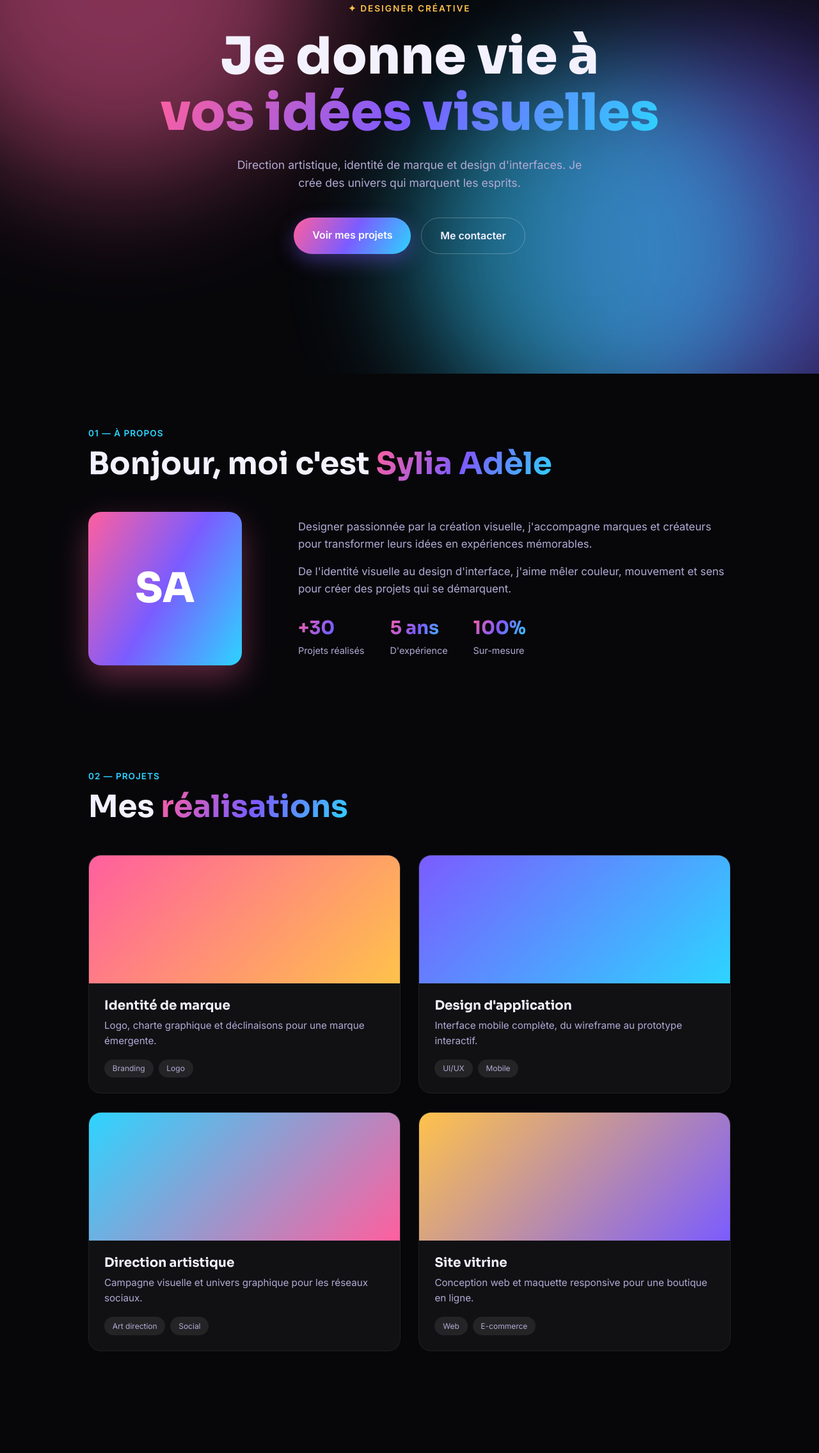
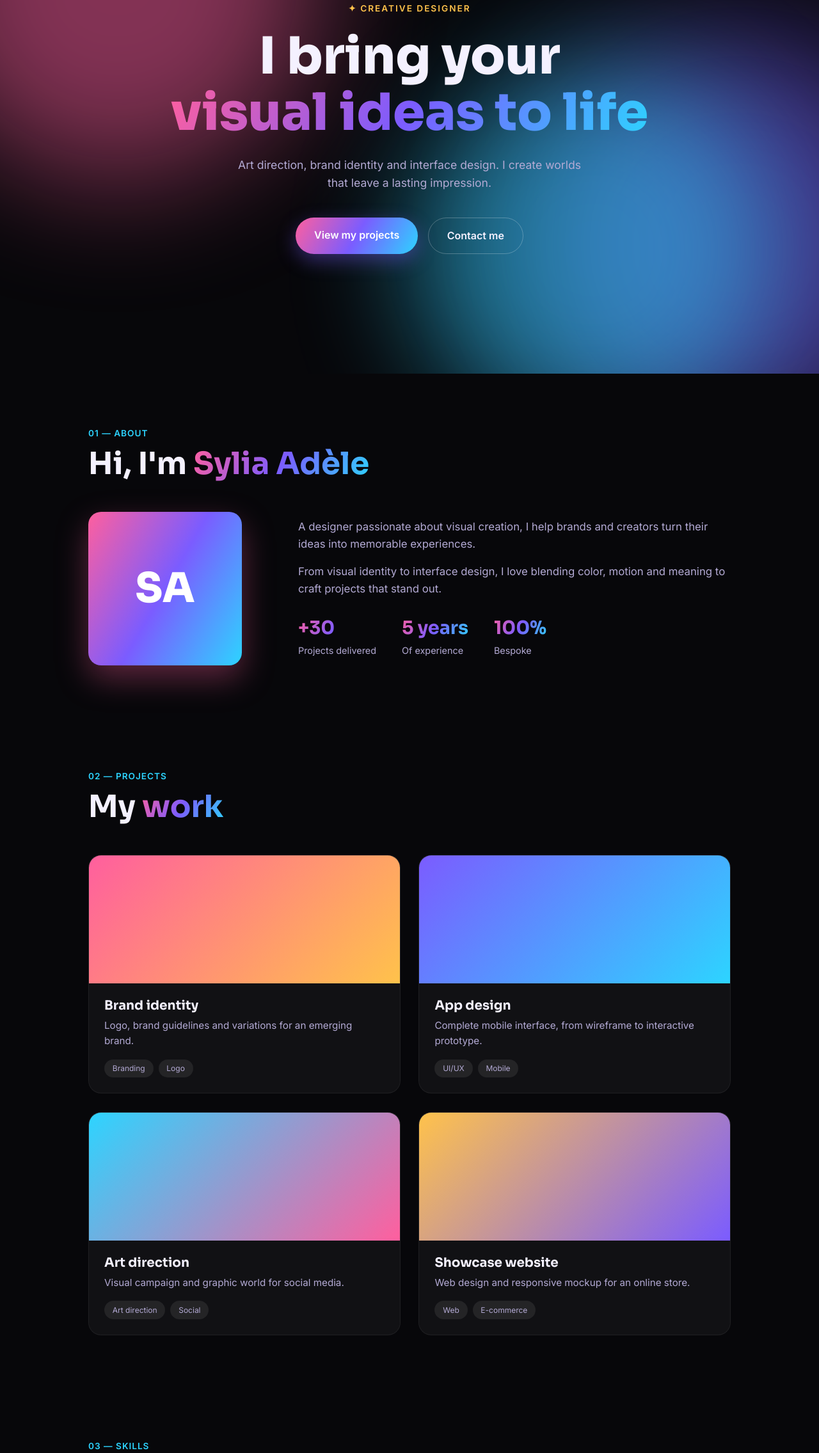
Before and after one commit to syliaadele/portfolio, a plain HTML site: page portfolio.html in a window 1280 px wide. Shown: the part 216-2487 px from the top of the page at 64% size. Drawn offline with Linux system fonts and the light colour scheme.

Commit message:
Traduction de tout le texte du site en anglais
Co-Authored-By: Claude Opus 4.8 (1M context) <noreply@anthropic.com>

```diff
--- a/portfolio.html
+++ b/portfolio.html
@@ -1,10 +1,10 @@
 <!DOCTYPE html>
-<html lang="fr">
+<html lang="en">
 <head>
   <meta charset="UTF-8" />
   <meta name="viewport" content="width=device-width, initial-scale=1.0" />
-  <title>Sylia Adèle — Designer créative</title>
-  <meta name="description" content="Portfolio de Sylia Adèle — designer créative. Projets, compétences et contact." />
+  <title>Sylia Adèle — Creative Designer</title>
+  <meta name="description" content="Portfolio of Sylia Adèle — creative designer. Projects, skills and contact." />
   <link rel="preconnect" href="https://fonts.googleapis.com" />
   <link rel="preconnect" href="https://fonts.gstatic.com" crossorigin />
   <link href="https://fonts.googleapis.com/css2?family=Sora:wght@400;600;700;800&family=Inter:wght@400;500;600&display=swap" rel="stylesheet" />
@@ -22,9 +22,9 @@
   <header class="nav" id="nav">
     <a href="#accueil" class="logo">Sylia<span>Adèle</span></a>
     <nav class="nav-links" id="navLinks">
-      <a href="#apropos">À propos</a>
-      <a href="#projets">Projets</a>
-      <a href="#competences">Compétences</a>
+      <a href="#apropos">About</a>
+      <a href="#projets">Projects</a>
+      <a href="#competences">Skills</a>
       <a href="#contact">Contact</a>
     </nav>
     <button class="burger" id="burger" aria-label="Menu">
@@ -34,36 +34,36 @@
 
   <!-- Hero -->
   <section class="hero" id="accueil">
-    <p class="hero-eyebrow">✦ Designer créative</p>
-    <h1 class="hero-title">Je donne vie à<br /><span class="gradient-text">vos idées visuelles</span></h1>
-    <p class="hero-sub">Direction artistique, identité de marque et design d'interfaces.
-      Je crée des univers qui marquent les esprits.</p>
+    <p class="hero-eyebrow">✦ Creative Designer</p>
+    <h1 class="hero-title">I bring your<br /><span class="gradient-text">visual ideas to life</span></h1>
+    <p class="hero-sub">Art direction, brand identity and interface design.
+      I create worlds that leave a lasting impression.</p>
     <div class="hero-cta">
-      <a href="#projets" class="btn btn-primary">Voir mes projets</a>
-      <a href="#contact" class="btn btn-ghost">Me contacter</a>
+      <a href="#projets" class="btn btn-primary">View my projects</a>
+      <a href="#contact" class="btn btn-ghost">Contact me</a>
     </div>
   </section>
 
   <!-- À propos -->
   <section class="section" id="apropos">
     <div class="section-head">
-      <span class="tag">01 — À propos</span>
-      <h2>Bonjour, moi c'est <span class="gradient-text">Sylia Adèle</span></h2>
+      <span class="tag">01 — About</span>
+      <h2>Hi, I'm <span class="gradient-text">Sylia Adèle</span></h2>
     </div>
     <div class="about">
       <div class="about-photo">
-        <!-- Remplace par ta photo : place-la dans le dossier et change le src -->
+        <!-- Replace with your photo: drop it in the folder and update the src -->
         <div class="photo-placeholder">SA</div>
       </div>
       <div class="about-text">
-        <p>Designer passionnée par la création visuelle, j'accompagne marques et
-          créateurs pour transformer leurs idées en expériences mémorables.</p>
-        <p>De l'identité visuelle au design d'interface, j'aime mêler couleur,
-          mouvement et sens pour créer des projets qui se démarquent.</p>
+        <p>A designer passionate about visual creation, I help brands and
+          creators turn their ideas into memorable experiences.</p>
+        <p>From visual identity to interface design, I love blending color,
+          motion and meaning to craft projects that stand out.</p>
         <div class="about-stats">
-          <div><strong>+30</strong><span>Projets réalisés</span></div>
-          <div><strong>5 ans</strong><span>D'expérience</span></div>
-          <div><strong>100%</strong><span>Sur-mesure</span></div>
+          <div><strong>+30</strong><span>Projects delivered</span></div>
+          <div><strong>5 years</strong><span>Of experience</span></div>
+          <div><strong>100%</strong><span>Bespoke</span></div>
         </div>
       </div>
     </div>
@@ -72,39 +72,39 @@
   <!-- Projets -->
   <section class="section" id="projets">
     <div class="section-head">
-      <span class="tag">02 — Projets</span>
-      <h2>Mes <span class="gradient-text">réalisations</span></h2>
+      <span class="tag">02 — Projects</span>
+      <h2>My <span class="gradient-text">work</span></h2>
     </div>
     <div class="projects">
       <article class="project">
         <div class="project-thumb thumb-a"></div>
         <div class="project-body">
-          <h3>Identité de marque</h3>
-          <p>Logo, charte graphique et déclinaisons pour une marque émergente.</p>
+          <h3>Brand identity</h3>
+          <p>Logo, brand guidelines and variations for an emerging brand.</p>
           <div class="project-tags"><span>Branding</span><span>Logo</span></div>
         </div>
       </article>
       <article class="project">
         <div class="project-thumb thumb-b"></div>
         <div class="project-body">
-          <h3>Design d'application</h3>
-          <p>Interface mobile complète, du wireframe au prototype interactif.</p>
+          <h3>App design</h3>
+          <p>Complete mobile interface, from wireframe to interactive prototype.</p>
           <div class="project-tags"><span>UI/UX</span><span>Mobile</span></div>
         </div>
       </article>
       <article class="project">
         <div class="project-thumb thumb-c"></div>
         <div class="project-body">
-          <h3>Direction artistique</h3>
-          <p>Campagne visuelle et univers graphique pour les réseaux sociaux.</p>
+          <h3>Art direction</h3>
+          <p>Visual campaign and graphic world for social media.</p>
           <div class="project-tags"><span>Art direction</span><span>Social</span></div>
         </div>
       </article>
       <article class="project">
         <div class="project-thumb thumb-d"></div>
         <div class="project-body">
-          <h3>Site vitrine</h3>
-          <p>Conception web et maquette responsive pour une boutique en ligne.</p>
+          <h3>Showcase website</h3>
+          <p>Web design and responsive mockup for an online store.</p>
           <div class="project-tags"><span>Web</span><span>E-commerce</span></div>
         </div>
       </article>
@@ -114,25 +114,25 @@
   <!-- Compétences -->
   <section class="section" id="competences">
     <div class="section-head">
-      <span class="tag">03 — Compétences</span>
-      <h2>Ce que je <span class="gradient-text">maîtrise</span></h2>
+      <span class="tag">03 — Skills</span>
+      <h2>What I <span class="gradient-text">do best</span></h2>
     </div>
     <div class="skills">
       <div class="skill-card">
-        <h3>🎨 Design graphique</h3>
-        <ul><li>Identité visuelle</li><li>Logo &amp; branding</li><li>Print &amp; édition</li></ul>
+        <h3>🎨 Graphic design</h3>
+        <ul><li>Visual identity</li><li>Logo &amp; branding</li><li>Print &amp; editorial</li></ul>
       </div>
       <div class="skill-card">
         <h3>📱 UI / UX</h3>
-        <ul><li>Wireframing</li><li>Prototypage</li><li>Design system</li></ul>
+        <ul><li>Wireframing</li><li>Prototyping</li><li>Design system</li></ul>
       </div>
       <div class="skill-card">
-        <h3>🛠️ Outils</h3>
+        <h3>🛠️ Tools</h3>
         <ul><li>Figma</li><li>Photoshop &amp; Illustrator</li><li>After Effects</li></ul>
       </div>
       <div class="skill-card">
-        <h3>✨ Direction artistique</h3>
-        <ul><li>Moodboard</li><li>Univers visuel</li><li>Création de contenu</li></ul>
+        <h3>✨ Art direction</h3>
+        <ul><li>Moodboard</li><li>Visual world</li><li>Content creation</li></ul>
       </div>
     </div>
   </section>
@@ -141,8 +141,8 @@
   <section class="section section-contact" id="contact">
     <div class="section-head">
       <span class="tag">04 — Contact</span>
-      <h2>Travaillons <span class="gradient-text">ensemble</span></h2>
-      <p class="contact-intro">Un projet en tête ? Écris-moi, je réponds rapidement.</p>
+      <h2>Let's work <span class="gradient-text">together</span></h2>
+      <p class="contact-intro">Got a project in mind? Drop me a line, I reply quickly.</p>
     </div>
     <div class="contact-actions">
       <a href="mailto:contact@syliaadele.com" class="btn btn-primary">✉️ contact@syliaadele.com</a>
@@ -155,7 +155,7 @@
   </section>
 
   <footer class="footer">
-    <p>© <span id="year"></span> Sylia Adèle — Conçu avec ❤️ · syliaadele.com</p>
+    <p>© <span id="year"></span> Sylia Adèle — Designed with ❤️ · syliaadele.com</p>
   </footer>
 
   <script src="script.js"></script>
```
Also changed, not shown: index.html (+6 -6 lines).
